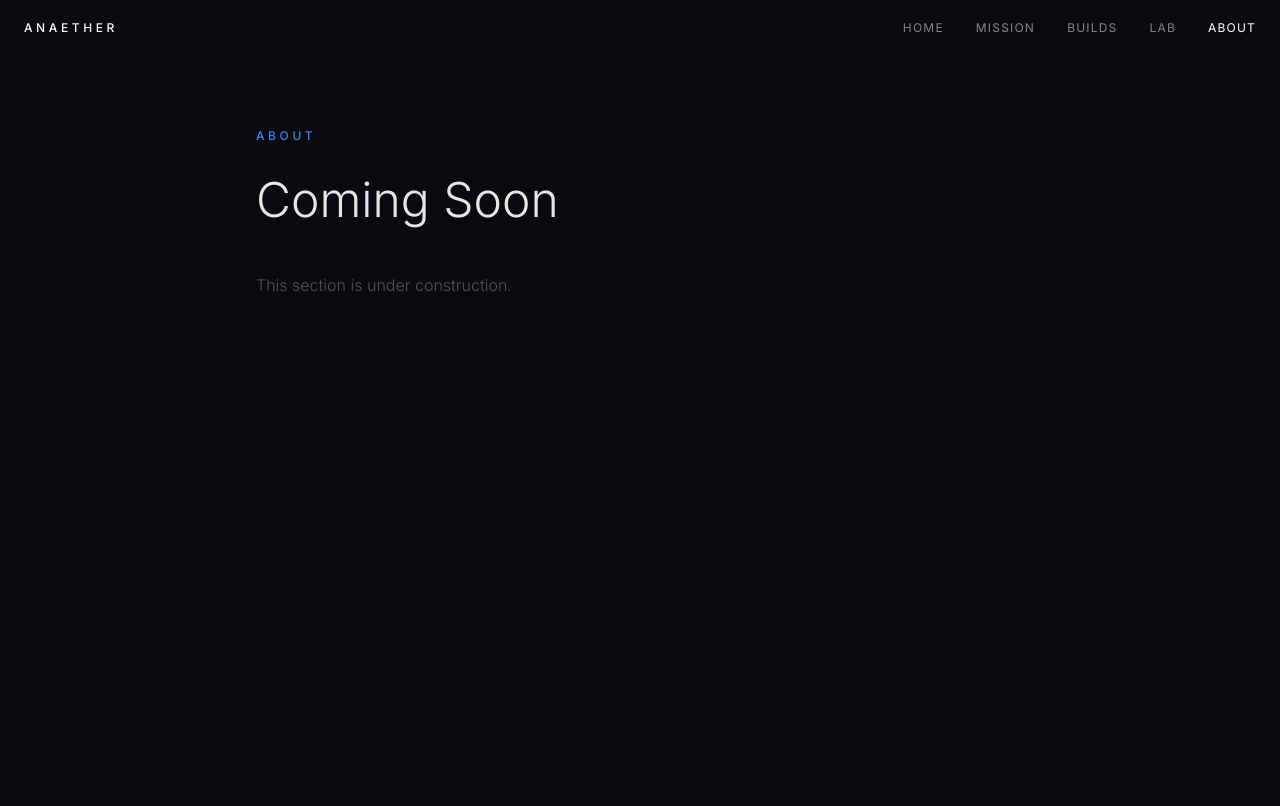
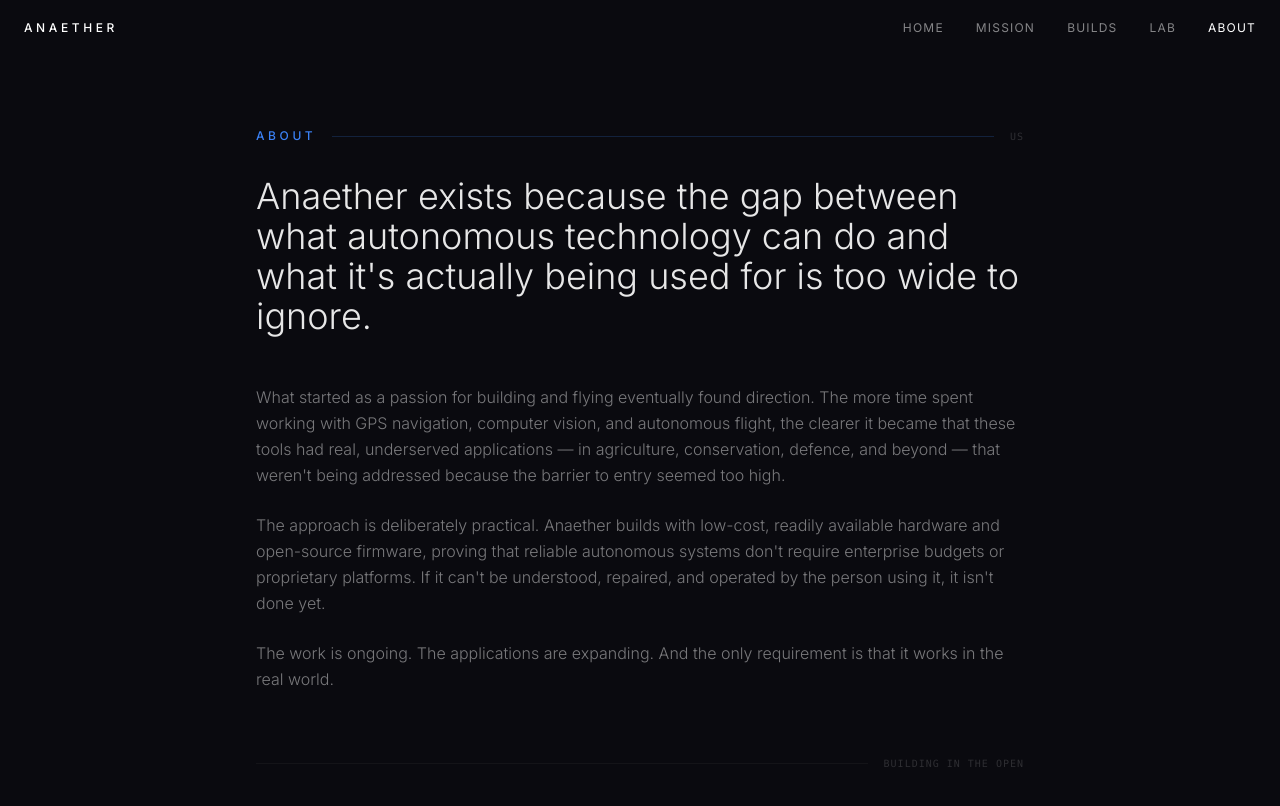
Before and after one commit to OwenTWebb/anaether-systems, a Next.js app: page /about in a window 1280 px wide. Shown: the top 806 px of the page. Built offline with nearby package versions, Linux system fonts and the light colour scheme.

Commit message:
add about page content

```diff
--- a/app/about/page.tsx
+++ b/app/about/page.tsx
@@ -2,18 +2,53 @@ import Navbar from "@/components/Navbar";
 
 export default function About() {
   return (
-    <main className="min-h-screen pt-32 px-6">
+    <main className="min-h-screen pt-32 px-6 pb-24">
       <Navbar />
       <div className="max-w-3xl mx-auto">
-        <p className="text-xs tracking-[0.3em] text-blue-500 uppercase mb-8 font-medium">
-          About
-        </p>
-        <h1 className="text-4xl sm:text-5xl font-light text-white/90 leading-tight mb-12">
-          Coming Soon
+        <div className="flex items-center gap-4 mb-8">
+          <p className="text-xs tracking-[0.3em] text-blue-500 uppercase font-medium">
+            About
+          </p>
+          <div className="flex-1 h-px bg-blue-500/20" />
+          <p className="text-[10px] tracking-widest text-white/15 uppercase font-mono">
+            US
+          </p>
+        </div>
+
+        <h1 className="text-3xl sm:text-4xl font-light text-white/90 leading-snug mb-12">
+          Anaether exists because the gap between what autonomous technology can
+          do and what it&apos;s actually being used for is too wide to ignore.
         </h1>
-        <p className="text-white/30 text-base font-light leading-relaxed">
-          This section is under construction.
-        </p>
+
+        <div className="space-y-6 text-base text-white/45 font-light leading-relaxed">
+          <p>
+            What started as a passion for building and flying eventually found
+            direction. The more time spent working with GPS navigation, computer
+            vision, and autonomous flight, the clearer it became that these
+            tools had real, underserved applications — in agriculture,
+            conservation, defence, and beyond — that weren&apos;t being
+            addressed because the barrier to entry seemed too high.
+          </p>
+          <p>
+            The approach is deliberately practical. Anaether builds with
+            low-cost, readily available hardware and open-source firmware,
+            proving that reliable autonomous systems don&apos;t require
+            enterprise budgets or proprietary platforms. If it can&apos;t be
+            understood, repaired, and operated by the person using it, it
+            isn&apos;t done yet.
+          </p>
+          <p>
+            The work is ongoing. The applications are expanding. And the only
+            requirement is that it works in the real world.
+          </p>
+        </div>
+
+        <div className="mt-16 flex items-center gap-4">
+          <div className="flex-1 h-px bg-white/[0.04]" />
+          <p className="text-[10px] font-mono tracking-widest text-white/15 uppercase">
+            Building in the open
+          </p>
+        </div>
       </div>
     </main>
   );
```
